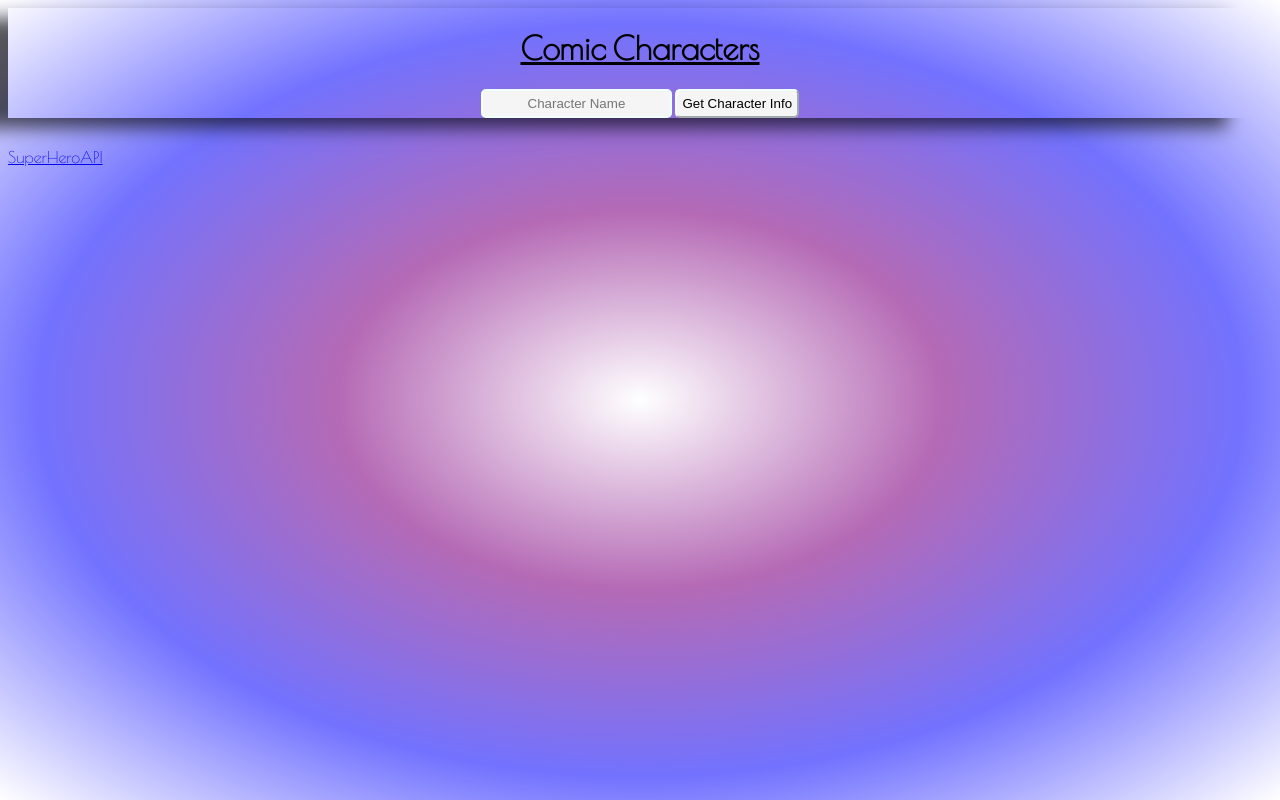
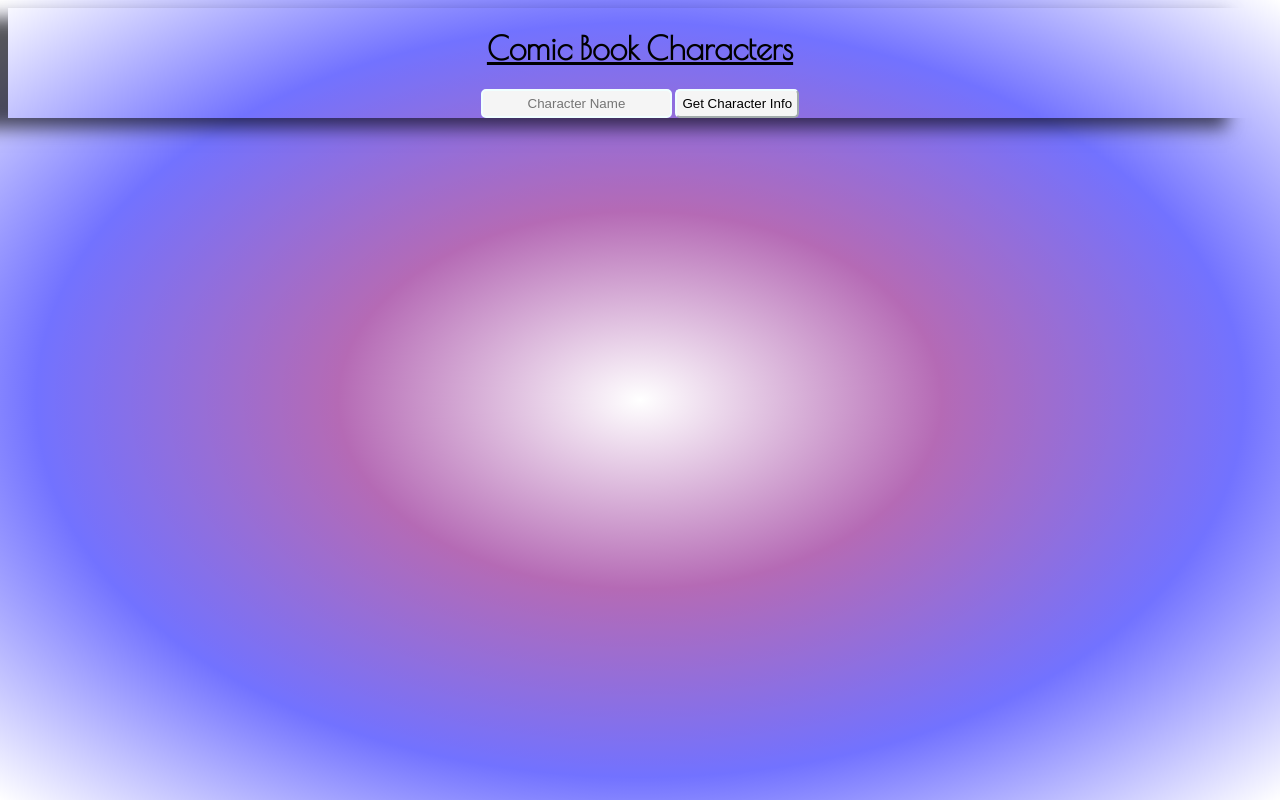
Before and after one commit to brandonhernandez304/Project-1-Comic-Characters, a plain HTML site: page index.html in a window 1280 px wide. Drawn offline with nearby package versions, Linux system fonts and the light colour scheme.

Commit message:
changes name to comic book characters

```diff
--- a/index.html
+++ b/index.html
@@ -16,7 +16,7 @@
 
 <body>
     <header>
-        <h1><strong>Comic Characters</strong></h1>
+        <h1><strong>Comic Book Characters</strong></h1>
         <form>
             <input type="text" placeholder="Character Name" />
             <input type="submit" value="Get Character Info" />
@@ -67,7 +67,7 @@
     </main>
 
     <footer>
-        <a href="https://superheroapi.com/index.html" target="_blank">SuperHeroAPI</a>
+        <!-- <a href="https://superheroapi.com/index.html" target="_blank">SuperHeroAPI</a> -->
     </footer>
 </body>
 
```
Also changed, not shown: 1 other file.
